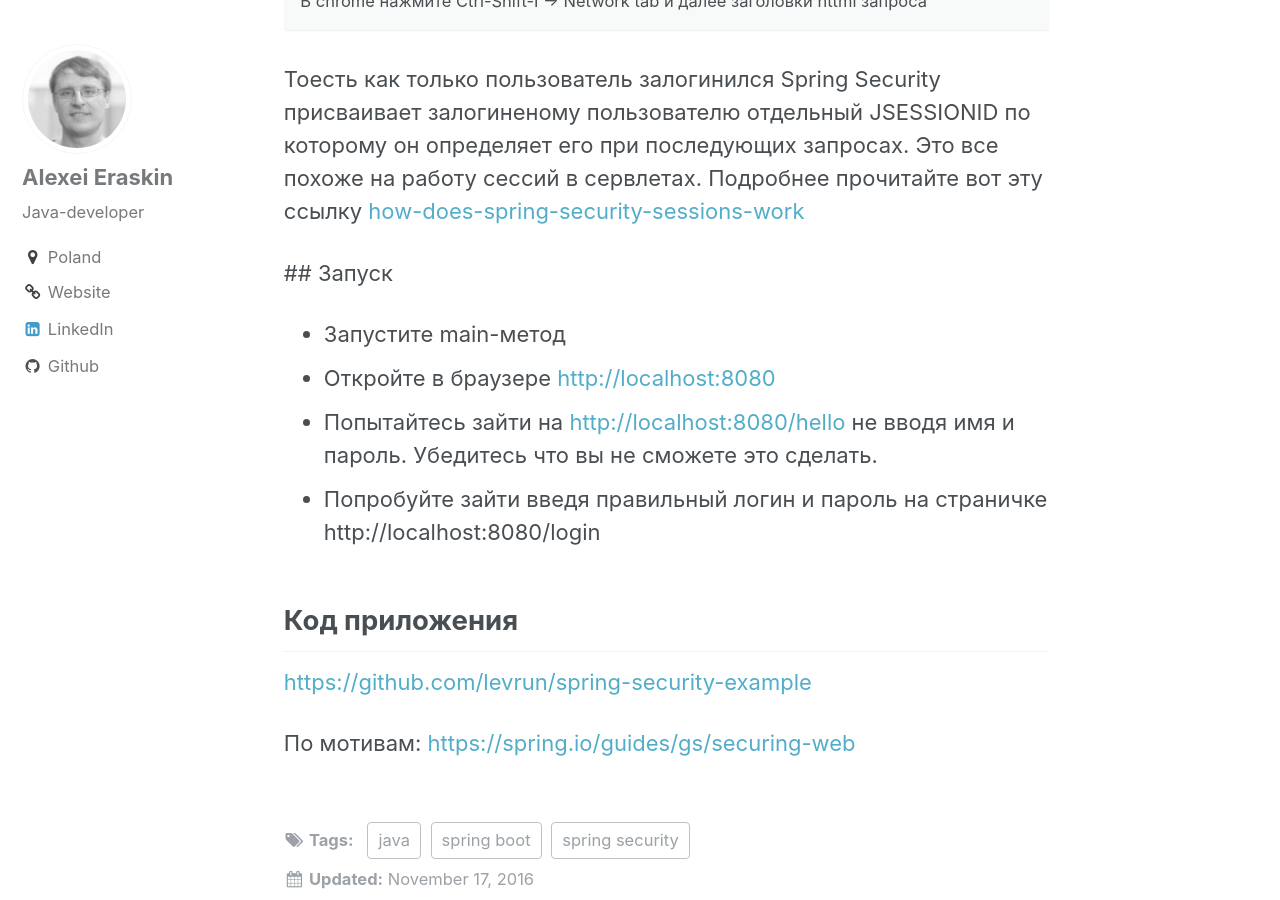
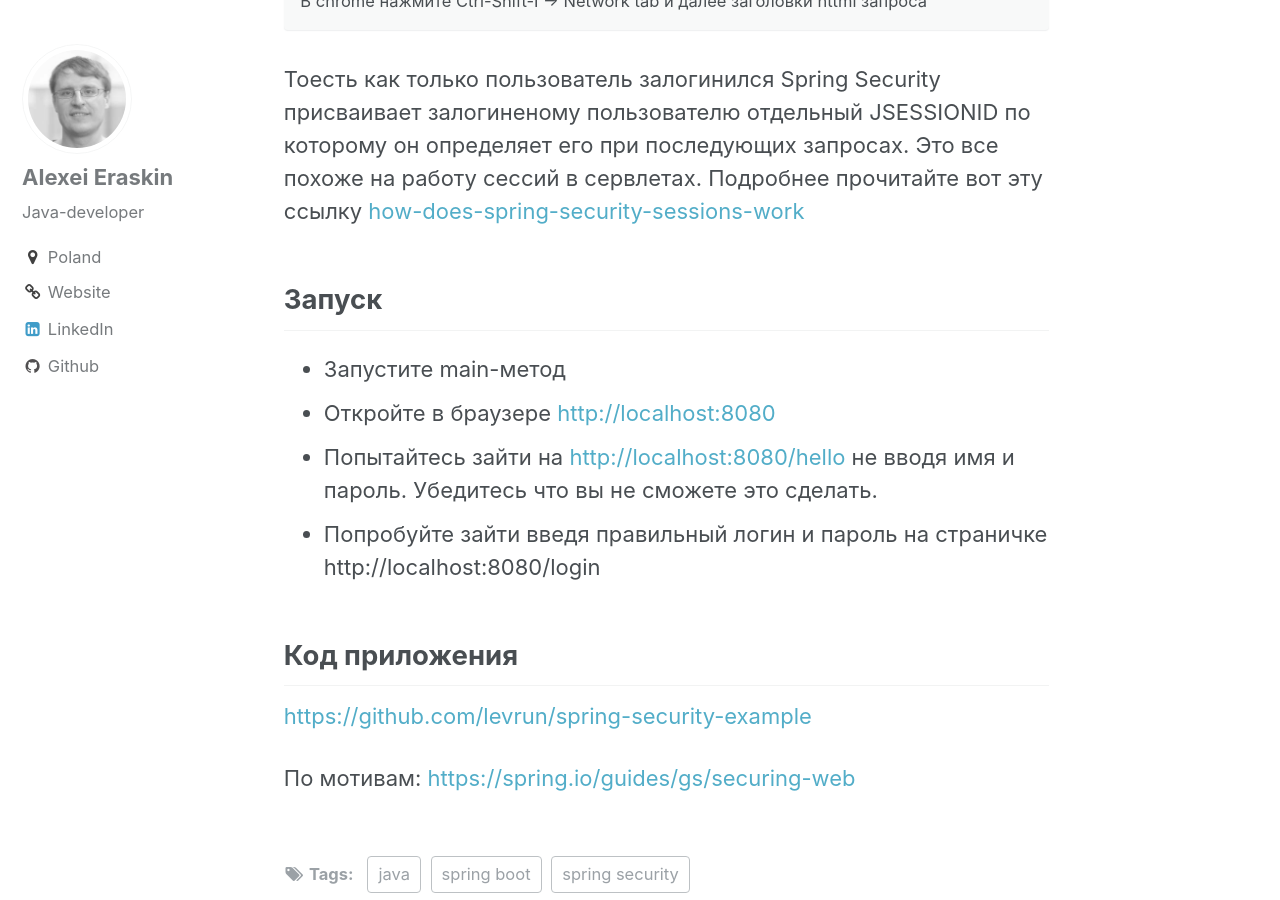
Before and after one commit to smartcoderteam/smartcoderteam.github.io, a Jekyll site: the page built from _posts/2016-11-17-spring-security-in-15-minutes.md, in a window 1280 px wide and 900 px high, scrolled down 5463 px. Built offline with Jekyll 4.4.1, drawn with Linux system fonts in a browser that asks for light colours; comment, search, counter and statistics services are not loaded.

Commit message:
Update 2016-11-17-spring-security-in-15-minutes.md

````diff
--- a/_posts/2016-11-17-spring-security-in-15-minutes.md
+++ b/_posts/2016-11-17-spring-security-in-15-minutes.md
@@ -90,7 +90,7 @@ public class WebSecurityConfig extends WebSecurityConfigurerAdapter {
 Добавим файл _src/main/resources/templates/login.html_  с шаблоном _thymeleaf_ в котором включим
 интеграцию со Spring-Security - [_thymeleaf-extras-springsecurity3_](https://github.com/thymeleaf/thymeleaf-extras-springsecurity)
 
- ```xml
+```xml
 <html xmlns="http://www.w3.org/1999/xhtml" xmlns:th="http://www.thymeleaf.org"
       xmlns:sec="http://www.thymeleaf.org/thymeleaf-extras-springsecurity3">
 <head>
@@ -110,13 +110,13 @@ public class WebSecurityConfig extends WebSecurityConfigurerAdapter {
 </form>
 </body>
 </html>
- ```
+```
 
- И не забудем добавить в _MvcConfig_ для страницы логина натройку контроллера - _registry.addViewController("/login").setViewName("login");_
+И не забудем добавить в _MvcConfig_ для страницы логина натройку контроллера - _registry.addViewController("/login").setViewName("login");_
 
  А также изменим страничку _hello_ добавив туда ссылку для разлогинивания:
 
- ```xml
+```html
 <html xmlns="http://www.w3.org/1999/xhtml" xmlns:th="http://www.thymeleaf.org"
       xmlns:sec="http://www.thymeleaf.org/thymeleaf-extras-springsecurity3">
     <head>
@@ -129,14 +129,14 @@ public class WebSecurityConfig extends WebSecurityConfigurerAdapter {
         </form>
     </body>
 </html>
- ```
+```
 
- Мы показываем имя пользователя на страничке благодаря использованию интеграции со Spring Security _HttpServletRequest#getRemoteUser()_
- Ссылка "Sign Out" создаст POST запрос к "/logout" и далее переведет пользователя на "/login?logout". Благодаря чему пользователь увидит
- это сообщение:
+Мы показываем имя пользователя на страничке благодаря использованию интеграции со Spring Security _HttpServletRequest#getRemoteUser()_
+Ссылка "Sign Out" создаст POST запрос к "/logout" и далее переведет пользователя на "/login?logout". Благодаря чему пользователь увидит
+это сообщение:
 
- ```html
- <div th:if="${param.logout}">
+```html
+<div th:if="${param.logout}">
     You have been logged out.
 </div>
 ```
@@ -154,7 +154,8 @@ public class WebSecurityConfig extends WebSecurityConfigurerAdapter {
 которому он определяет его при последующих запросах. Это все похоже на работу сессий в сервлетах.
 Подробнее прочитайте вот эту ссылку [how-does-spring-security-sessions-work](http://stackoverflow.com/questions/8425856/how-does-spring-security-sessions-work)
 
- ## Запуск
+## Запуск
+
  * Запустите main-метод
  * Откройте в браузере [http://localhost:8080](http://localhost:8080)
  * Попытайтесь зайти на [http://localhost:8080/hello](http://localhost:8080/hello) не вводя имя и пароль.
@@ -162,6 +163,7 @@ public class WebSecurityConfig extends WebSecurityConfigurerAdapter {
  * Попробуйте зайти введя правильный логин и пароль на страничке http://localhost:8080/login
 
 ## Код приложения
+
 [https://github.com/levrun/spring-security-example](https://github.com/levrun/spring-security-example)
 
 По мотивам: [https://spring.io/guides/gs/securing-web](https://spring.io/guides/gs/securing-web)
````
